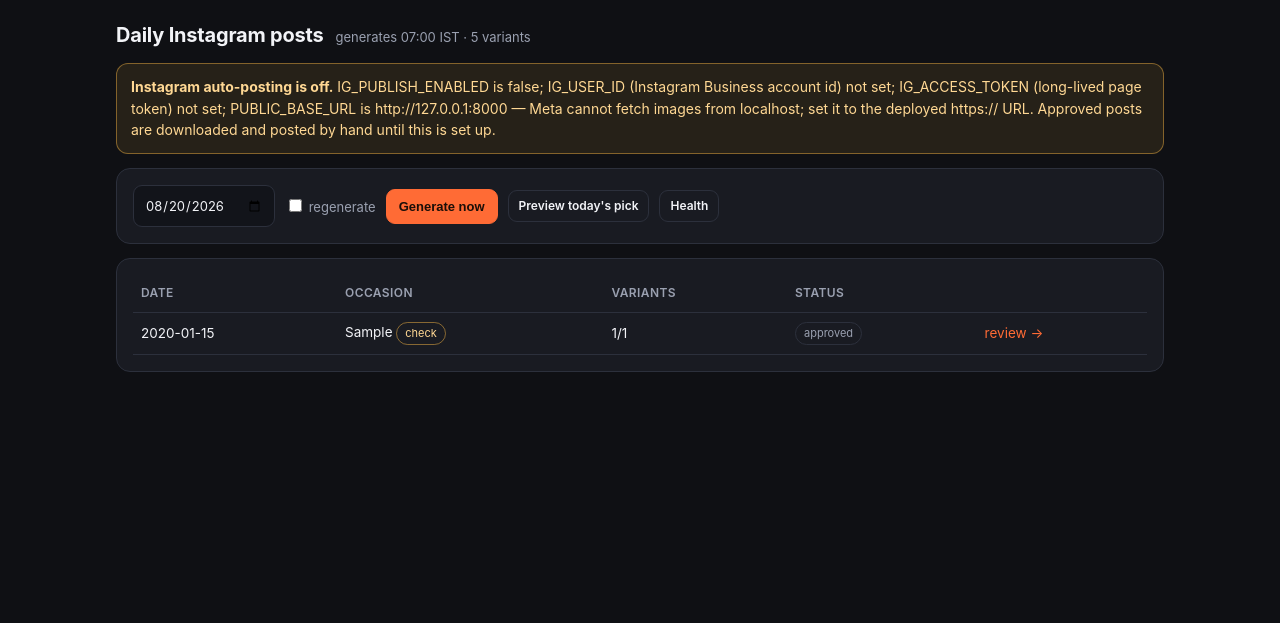
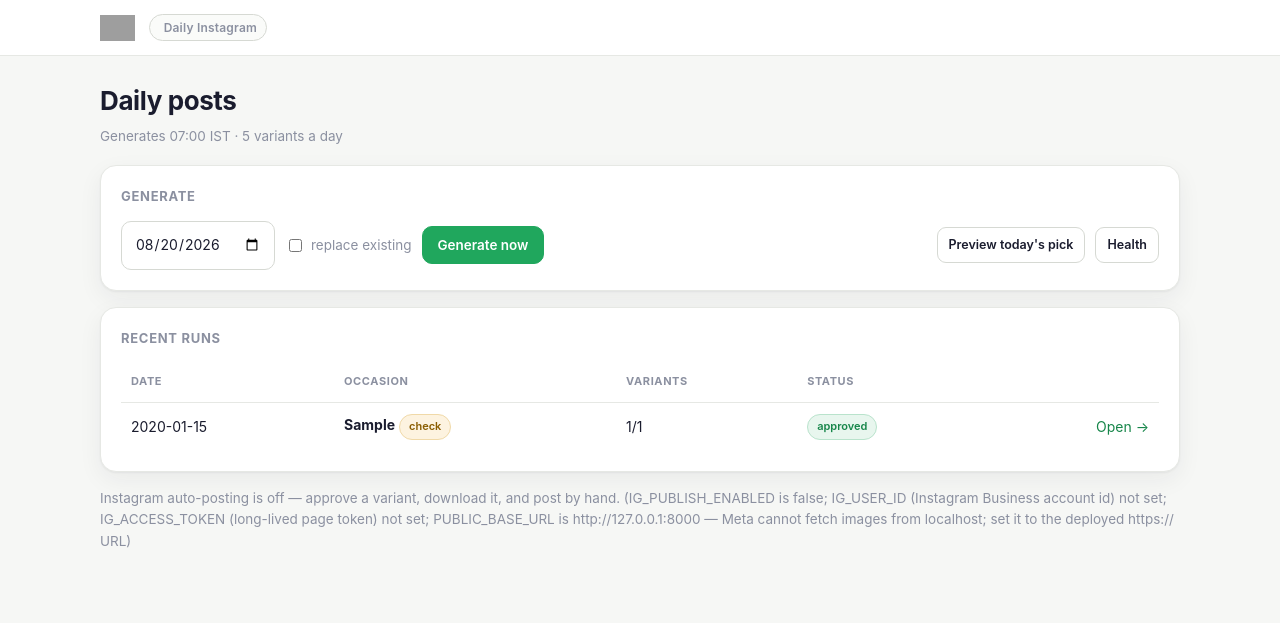
Before and after one commit to krishnaprasun/postly-insta-daily, a Flask app: page / in a window 1280 px wide. Shown: the top 623 px of the page. Run offline with Flask 3, Linux system fonts and the light colour scheme; tables that the repository leaves empty hold one stand-in row (values such as "Sample post"); parts of the project's set-up code (start-up, migrations or seed data) failed here and were passed over; grey boxes are pictures that could not be loaded.

Commit message:
Light Postly-branded UI and a real sign-in page
HTTP Basic put a raw browser credential popup in front of the tool: it looks
broken next to the brand and cannot be signed out of. Replaced with a session
login and a branded sign-in page; the daily /r/<token> review link still needs no
login so it opens straight from a phone.

The interface is now light and on-brand — Postly green and gold on a warm
off-white ground, the wordmark in a top bar (served recoloured from the shipped
white asset via /brand/logo.png), cards with soft borders instead of the dark
panels, and a mobile layout that stacks properly.

Co-Authored-By: Claude Opus 5 <noreply@anthropic.com>

```diff
--- a/app.py
+++ b/app.py
@@ -13,13 +13,14 @@ from __future__ import annotations
 
 import datetime
 import functools
+import io
 import json
 import threading
 import time
 from typing import Optional
 
 from flask import (Flask, Response, abort, jsonify, redirect, render_template,
-                   request, send_file, url_for)
+                   request, send_file, session, url_for)
 
 import brief as brief_mod
 import config
@@ -32,21 +33,58 @@ import publisher
 
 app = Flask(__name__)
 app.secret_key = config.SECRET_KEY
+app.permanent_session_lifetime = datetime.timedelta(days=30)
 db.init()
 
 
 # ── auth ────────────────────────────────────────────────────────────────────
 def require_admin(fn):
+    """Session login rather than HTTP Basic.
+
+    Basic auth put a raw browser credential popup in front of the tool, which
+    looks broken next to the brand and cannot be signed out of.
+    """
     @functools.wraps(fn)
     def wrapper(*a, **kw):
         if not config.ADMIN_PASS:                     # unset = local dev, open
             return fn(*a, **kw)
-        auth = request.authorization
-        if not auth or auth.username != config.ADMIN_USER or auth.password != config.ADMIN_PASS:
-            return Response("Authentication required", 401,
-                            {"WWW-Authenticate": 'Basic realm="postly-insta"'})
-        return fn(*a, **kw)
+        if session.get("admin"):
+            return fn(*a, **kw)
+        return redirect(url_for("login", next=request.path))
     return wrapper
+
+
+@app.route("/login", methods=["GET", "POST"])
+def login():
+    error = ""
+    if request.method == "POST":
+        if (request.form.get("username") == config.ADMIN_USER
+                and request.form.get("password") == config.ADMIN_PASS):
+            session["admin"] = True
+            session.permanent = True
+            nxt = request.args.get("next") or url_for("index")
+            return redirect(nxt if nxt.startswith("/") else url_for("index"))
+        error = "Wrong username or password."
+    return render_template("login.html", error=error, hide_nav=True)
+
+
+@app.route("/logout")
+def logout():
+    session.pop("admin", None)
+    return redirect(url_for("login"))
+
+
+@app.route("/brand/logo.png")
+def brand_logo():
+    """The wordmark recoloured for a light UI (the shipped asset is white)."""
+    import brandkit as bk
+    lg = bk.logo(96, bk.NAVY)
+    if lg is None:
+        abort(404)
+    buf = io.BytesIO()
+    lg.save(buf, "PNG")
+    buf.seek(0)
+    return send_file(buf, mimetype="image/png")
 
 
 def _run_or_404(run_id: int):
--- a/templates/base.html
+++ b/templates/base.html
@@ -4,60 +4,116 @@
 <meta charset="utf-8">
 <meta name="viewport" content="width=device-width, initial-scale=1">
 <title>{% block title %}Postly Daily{% endblock %}</title>
+<link rel="icon" href="{{ url_for('brand_logo') }}">
 <style>
   :root{
-    --bg:#0f1014; --card:#191b22; --card2:#212430; --line:#2c303c;
-    --ink:#f2f3f7; --mut:#9aa0b0; --acc:#ff6b35; --ok:#2fbf71; --warn:#f5b544; --bad:#ef4a5a;
+    --green:#20A75D; --green-dk:#17864a; --green-soft:#e8f6ee;
+    --gold:#E8A017;  --gold-soft:#fdf3e0;
+    --ink:#1A1C2E;   --body:#4a5063; --mut:#8b90a0;
+    --bg:#f6f7f5;    --card:#ffffff; --line:#e6e8e4; --line-dk:#d6d9d3;
+    --bad:#d4342c;   --bad-soft:#fdeceb;
+    --shadow:0 1px 2px rgba(26,28,46,.05), 0 8px 24px rgba(26,28,46,.06);
   }
   *{box-sizing:border-box}
-  body{margin:0;background:var(--bg);color:var(--ink);
-       font:15px/1.55 -apple-system,BlinkMacSystemFont,"Segoe UI",Roboto,sans-serif;}
-  a{color:var(--acc);text-decoration:none}
-  .wrap{max-width:1080px;margin:0 auto;padding:20px 16px 64px}
-  header{display:flex;align-items:baseline;gap:12px;flex-wrap:wrap;margin-bottom:6px}
-  h1{font-size:20px;margin:0;letter-spacing:-.2px}
-  .sub{color:var(--mut);font-size:13px}
-  .card{background:var(--card);border:1px solid var(--line);border-radius:14px;padding:16px;margin:14px 0}
-  .banner{border-radius:12px;padding:12px 14px;margin:12px 0;font-size:14px;border:1px solid}
-  .b-warn{background:rgba(245,181,68,.10);border-color:rgba(245,181,68,.45);color:#ffd894}
-  .b-bad{background:rgba(239,74,90,.10);border-color:rgba(239,74,90,.45);color:#ffb3bb}
-  .b-ok{background:rgba(47,191,113,.10);border-color:rgba(47,191,113,.45);color:#a5e9c4}
-  .grid{display:grid;grid-template-columns:repeat(auto-fill,minmax(240px,1fr));gap:14px}
-  .v{background:var(--card2);border:1px solid var(--line);border-radius:14px;overflow:hidden;
-     display:flex;flex-direction:column}
-  .v.approved{border-color:var(--ok);box-shadow:0 0 0 1px var(--ok)}
+  html,body{margin:0}
+  body{background:var(--bg);color:var(--ink);
+       font:15px/1.6 -apple-system,BlinkMacSystemFont,"Segoe UI",Roboto,"Helvetica Neue",sans-serif;
+       -webkit-font-smoothing:antialiased;}
+  a{color:var(--green-dk);text-decoration:none}
+  a:hover{text-decoration:underline}
+
+  .topbar{background:var(--card);border-bottom:1px solid var(--line);position:sticky;top:0;z-index:20}
+  .topbar .inner{max-width:1120px;margin:0 auto;padding:14px 20px;display:flex;
+       align-items:center;gap:14px}
+  .topbar img{height:26px;display:block}
+  .topbar .tag{font-size:12px;color:var(--mut);border-left:1px solid var(--line-dk);
+       padding-left:14px;letter-spacing:.2px}
+  .topbar .spacer{flex:1}
+  .wrap{max-width:1120px;margin:0 auto;padding:24px 20px 72px}
+
+  header.page{margin-bottom:18px}
+  h1{font-size:26px;margin:0 0 4px;letter-spacing:-.4px;font-weight:700}
+  .sub{color:var(--mut);font-size:13.5px}
+  h2{font-size:13px;margin:0 0 14px;text-transform:uppercase;letter-spacing:.7px;
+     color:var(--mut);font-weight:700}
+
+  .card{background:var(--card);border:1px solid var(--line);border-radius:16px;
+        padding:20px;margin:16px 0;box-shadow:var(--shadow)}
+
+  /* block, not flex: a flex banner turns a leading <b> into its own column and
+     the sentence breaks into two ragged halves */
+  .banner{border-radius:12px;padding:13px 15px;margin:12px 0;font-size:14px;
+          border:1px solid;line-height:1.55}
+  .banner b{margin-right:4px}
+  .b-warn{background:var(--gold-soft);border-color:#f0d9a8;color:#8a5d00}
+  .b-bad{background:var(--bad-soft);border-color:#f3c9c6;color:#a12820}
+  .b-ok{background:var(--green-soft);border-color:#b9e3cc;color:#136c40}
+
+  .grid{display:grid;grid-template-columns:repeat(auto-fill,minmax(215px,1fr));gap:16px}
+  .v{background:var(--card);border:1px solid var(--line);border-radius:14px;overflow:hidden;
+     display:flex;flex-direction:column;transition:box-shadow .15s,border-color .15s}
+  .v:hover{box-shadow:var(--shadow);border-color:var(--line-dk)}
+  .v.approved{border-color:var(--green);box-shadow:0 0 0 2px var(--green-soft)}
   .v.rejected{opacity:.45}
-  .v img{width:100%;display:block;aspect-ratio:1/1;object-fit:cover;background:#000}
-  .v .meta{padding:10px 12px;display:flex;justify-content:space-between;align-items:center;
-           font-size:12px;color:var(--mut);gap:8px}
-  .v .acts{padding:0 12px 12px;display:flex;gap:8px}
-  .btn{appearance:none;border:1px solid var(--line);background:#2a2e3b;color:var(--ink);
-       border-radius:9px;padding:9px 12px;font-size:13px;cursor:pointer;font-weight:600}
-  .btn:hover{border-color:#414759}
-  .btn.pri{background:var(--acc);border-color:var(--acc);color:#1a0e08}
-  .btn.ok{background:var(--ok);border-color:var(--ok);color:#04240f}
-  .btn.gh{background:transparent}
-  .btn.sm{padding:6px 10px;font-size:12px}
+  .v img{width:100%;display:block;aspect-ratio:1/1;object-fit:cover;background:#f0f0ee}
+  .v .meta{padding:11px 13px 0;display:flex;justify-content:space-between;
+           align-items:center;font-size:12px;color:var(--mut);gap:8px}
+  .v .acts{padding:11px 13px 13px;display:flex;gap:8px}
+
+  .btn{appearance:none;border:1px solid var(--line-dk);background:var(--card);color:var(--ink);
+       border-radius:10px;padding:10px 15px;font-size:13.5px;cursor:pointer;font-weight:600;
+       font-family:inherit;transition:background .12s,border-color .12s}
+  .btn:hover{background:#fafbf9;border-color:#c2c6bf}
+  .btn.pri{background:var(--green);border-color:var(--green);color:#fff}
+  .btn.pri:hover{background:var(--green-dk);border-color:var(--green-dk)}
+  .btn.gold{background:var(--gold);border-color:var(--gold);color:#3d2800}
+  .btn.sm{padding:7px 11px;font-size:12.5px;border-radius:9px}
+  .btn.on{background:var(--green-soft);border-color:var(--green);color:var(--green-dk)}
   .btn[disabled]{opacity:.45;cursor:not-allowed}
-  .tag{display:inline-block;font-size:11px;padding:2px 8px;border-radius:20px;
-       border:1px solid var(--line);color:var(--mut)}
-  .tag.ok{color:#a5e9c4;border-color:rgba(47,191,113,.5)}
-  .tag.warn{color:#ffd894;border-color:rgba(245,181,68,.5)}
-  .cap{white-space:pre-wrap;background:#12141a;border:1px solid var(--line);border-radius:10px;
-       padding:12px;font-size:13.5px;max-height:260px;overflow:auto}
+
+  .tag{display:inline-block;font-size:11px;padding:3px 9px;border-radius:20px;font-weight:600;
+       border:1px solid var(--line-dk);color:var(--mut);background:#fafbf9}
+  .tag.ok{color:var(--green-dk);border-color:#b9e3cc;background:var(--green-soft)}
+  .tag.warn{color:#8a5d00;border-color:#f0d9a8;background:var(--gold-soft)}
+
+  textarea,input[type=text],input[type=date],input[type=password]{
+       background:#fff;border:1px solid var(--line-dk);color:var(--ink);border-radius:10px;
+       padding:11px 13px;font:inherit;font-size:14px;width:100%;font-family:inherit}
+  textarea:focus,input:focus{outline:2px solid var(--green-soft);border-color:var(--green)}
   .row{display:flex;gap:10px;flex-wrap:wrap;align-items:center}
-  .kv{display:grid;grid-template-columns:130px 1fr;gap:6px 12px;font-size:13px}
+  .kv{display:grid;grid-template-columns:150px 1fr;gap:9px 16px;font-size:13.5px}
   .kv div:nth-child(odd){color:var(--mut)}
-  table{width:100%;border-collapse:collapse;font-size:13.5px}
-  th,td{text-align:left;padding:9px 8px;border-bottom:1px solid var(--line)}
-  th{color:var(--mut);font-weight:600;font-size:12px;text-transform:uppercase;letter-spacing:.4px}
-  input[type=text],input[type=date],textarea{background:#12141a;border:1px solid var(--line);
-       color:var(--ink);border-radius:9px;padding:9px 11px;font:inherit;font-size:13px}
-  h2{font-size:15px;margin:0 0 10px}
+  table{width:100%;border-collapse:collapse;font-size:14px}
+  th,td{text-align:left;padding:11px 10px;border-bottom:1px solid var(--line)}
+  th{color:var(--mut);font-weight:700;font-size:11px;text-transform:uppercase;letter-spacing:.6px}
+  tr:last-child td{border-bottom:none}
   .muted{color:var(--mut)}
-  @media (max-width:640px){ .grid{grid-template-columns:1fr 1fr;gap:10px}
-    .v .acts{flex-direction:column} .kv{grid-template-columns:100px 1fr} }
+
+  .login{max-width:380px;margin:9vh auto;padding:0 20px}
+  .login .card{padding:30px;text-align:center}
+  .login img{height:34px;margin-bottom:6px}
+  .login .fld{text-align:left;margin:14px 0}
+  .login label{display:block;font-size:12.5px;color:var(--mut);margin-bottom:6px;font-weight:600}
+
+  @media (max-width:640px){
+    .wrap{padding:16px 14px 56px}
+    .grid{grid-template-columns:1fr 1fr;gap:11px}
+    .v .acts{flex-direction:column}
+    .kv{grid-template-columns:1fr;gap:2px 0}
+    .kv div:nth-child(odd){margin-top:8px}
+    h1{font-size:21px}
+  }
 </style>
 </head>
-<body><div class="wrap">{% block body %}{% endblock %}</div></body>
+<body>
+{% if not hide_nav %}
+<div class="topbar"><div class="inner">
+  <a href="{{ url_for('index') }}"><img src="{{ url_for('brand_logo') }}" alt="Postly"></a>
+  <span class="tag">Daily Instagram</span>
+  <span class="spacer"></span>
+  {% if session.get('admin') %}<a class="sub" href="{{ url_for('logout') }}">Sign out</a>{% endif %}
+</div></div>
+{% endif %}
+<div class="{% block shell %}wrap{% endblock %}">{% block body %}{% endblock %}</div>
+</body>
 </html>
--- a/templates/index.html
+++ b/templates/index.html
@@ -1,49 +1,59 @@
 {% extends "base.html" %}
 {% block title %}Postly Daily — runs{% endblock %}
 {% block body %}
-<header><h1>Daily Instagram posts</h1>
-  <span class="sub">generates {{ '%02d:%02d'|format(cfg.RUN_HOUR_IST, cfg.RUN_MINUTE_IST) }} IST ·
-  {{ cfg.VARIANT_COUNT }} variants</span></header>
+<header class="page">
+  <h1>Daily posts</h1>
+  <div class="sub">Generates {{ '%02d:%02d'|format(cfg.RUN_HOUR_IST, cfg.RUN_MINUTE_IST) }} IST ·
+    {{ cfg.VARIANT_COUNT }} variants a day</div>
+</header>
 
 {% if request.args.get('queued') %}
-<div class="banner b-warn">Generating the post for <b>{{ request.args.get('queued') }}</b> —
-  takes a couple of minutes. This page refreshes itself; the run appears below when it starts.</div>
+<div class="banner b-warn"><span>⏳</span><span>Generating the post for
+  <b>{{ request.args.get('queued') }}</b> — takes a couple of minutes. This page refreshes
+  itself; the run appears below once it starts.</span></div>
 <meta http-equiv="refresh" content="15">
 {% endif %}
 
-{% if not ig.ready %}
-<div class="banner b-warn"><b>Instagram auto-posting is off.</b> {{ ig.missing | join('; ') }}.
-  Approved posts are downloaded and posted by hand until this is set up.</div>
-{% else %}
-<div class="banner b-ok">Auto-posting is live on <b>@{{ ig.account }}</b>.</div>
+{% if ig.ready %}
+  <div class="banner b-ok"><span>✓</span><span>Auto-posting is live on <b>@{{ ig.account }}</b>.</span></div>
 {% endif %}
 
 <div class="card">
+  <h2>Generate</h2>
   <form method="post" action="{{ url_for('generate') }}" class="row">
-    <input type="date" name="date" value="{{ today }}">
-    <label class="sub"><input type="checkbox" name="force" value="1"> regenerate</label>
+    <input type="date" name="date" value="{{ today }}" style="width:auto">
+    <label class="sub" style="display:flex;align-items:center;gap:6px">
+      <input type="checkbox" name="force" value="1" style="width:auto"> replace existing</label>
     <button class="btn pri">Generate now</button>
-    <a class="btn gh sm" href="{{ url_for('preview') }}">Preview today's pick</a>
-    <a class="btn gh sm" href="{{ url_for('healthz') }}">Health</a>
+    <span class="spacer" style="flex:1"></span>
+    <a class="btn sm" href="{{ url_for('preview') }}">Preview today's pick</a>
+    <a class="btn sm" href="{{ url_for('healthz') }}">Health</a>
   </form>
 </div>
 
 <div class="card">
+  <h2>Recent runs</h2>
   <table>
     <tr><th>Date</th><th>Occasion</th><th>Variants</th><th>Status</th><th></th></tr>
     {% for r in rows %}
     <tr>
-      <td>{{ r.run['date_iso'] }}</td>
-      <td>{{ r.run['occasion'] or '—' }}
+      <td style="white-space:nowrap">{{ r.run['date_iso'] }}</td>
+      <td><b>{{ r.run['occasion'] or '—' }}</b>
         {% if r.run['needs_check'] %}<span class="tag warn">check</span>{% endif %}</td>
       <td>{{ r.n_ok }}/{{ r.n }}</td>
       <td>{% if r.run['status']=='posted' %}<span class="tag ok">posted</span>
-          {% elif r.run['status']=='failed' %}<span class="tag">failed</span>
+          {% elif r.run['status']=='approved' %}<span class="tag ok">approved</span>
+          {% elif r.run['status']=='generating' %}<span class="tag warn">generating</span>
           {% else %}<span class="tag">{{ r.run['status'] }}</span>{% endif %}</td>
-      <td><a href="{{ url_for('review', token=r.run['review_token']) }}">review →</a></td>
+      <td style="text-align:right"><a href="{{ url_for('review', token=r.run['review_token']) }}">Open →</a></td>
     </tr>
     {% endfor %}
-    {% if not rows %}<tr><td colspan="5" class="muted">No runs yet.</td></tr>{% endif %}
+    {% if not rows %}<tr><td colspan="5" class="muted">No runs yet — generate one above.</td></tr>{% endif %}
   </table>
 </div>
+
+{% if not ig.ready %}
+<div class="sub" style="margin-top:6px">Instagram auto-posting is off — approve a variant,
+  download it, and post by hand. ({{ ig.missing | join('; ') }})</div>
+{% endif %}
 {% endblock %}
```
Also changed, not shown: templates/login.html (added, +18 -0 lines), templates/review.html (+17 -15 lines).
